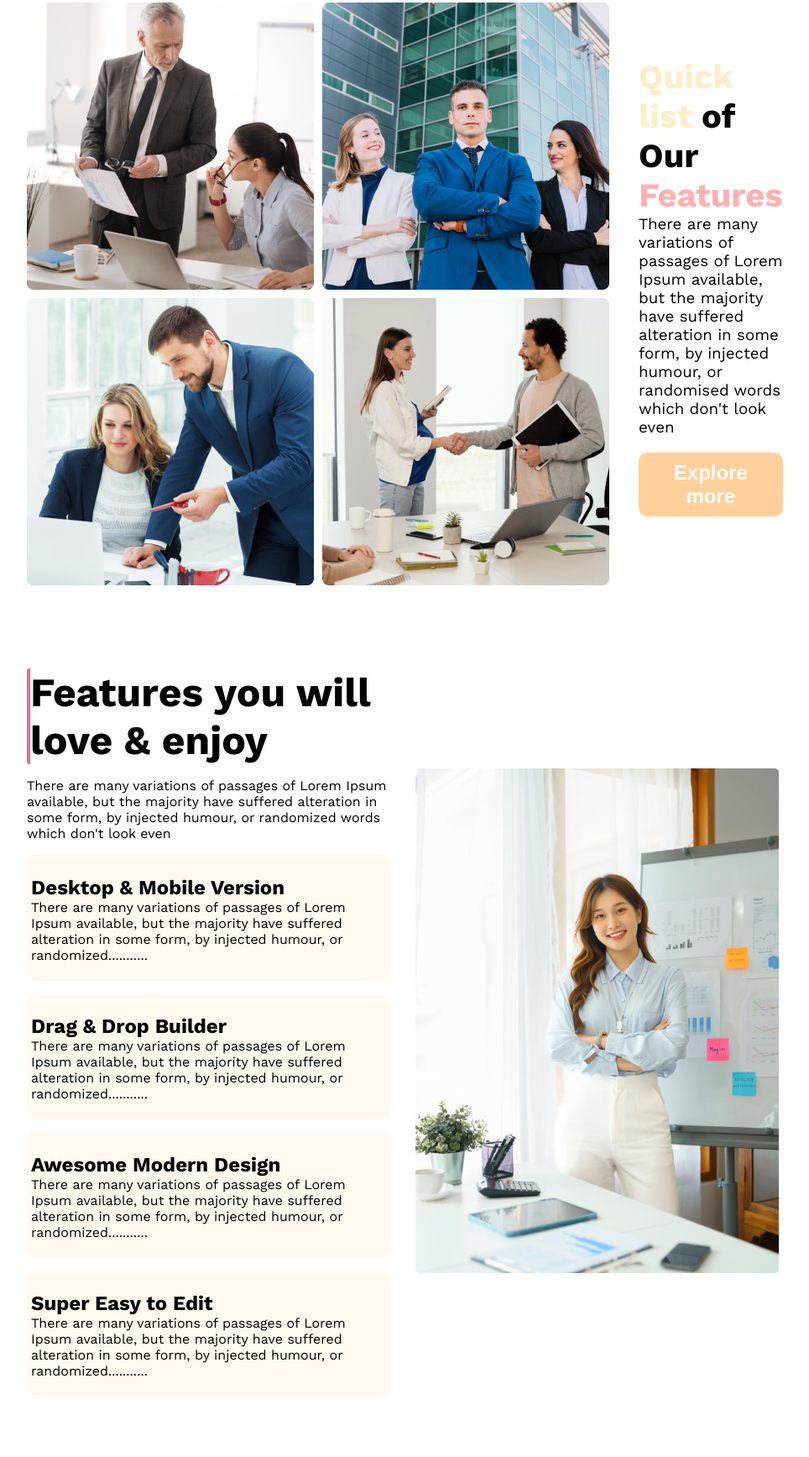
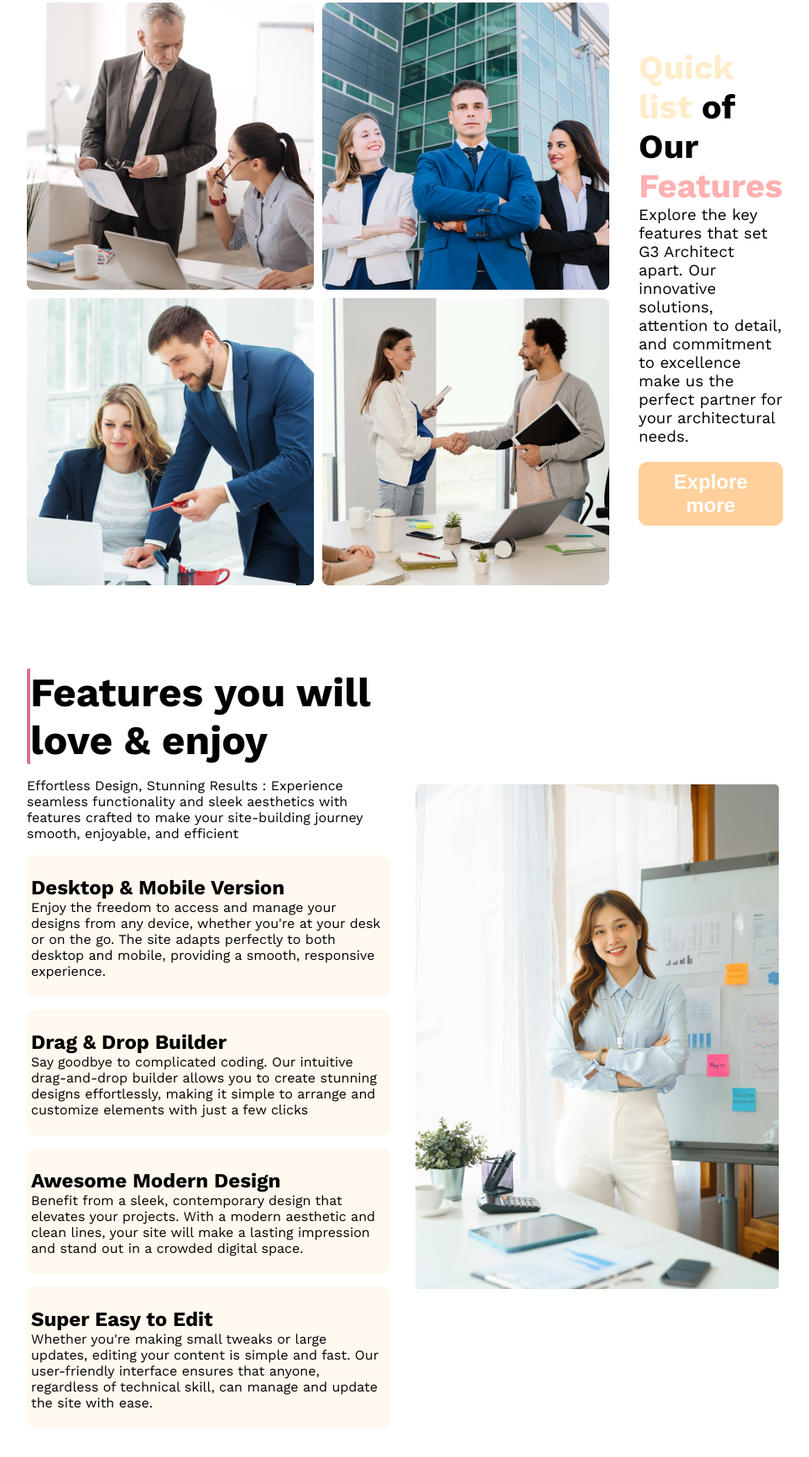
Before and after one commit to WasefUllah/G3_architects_website, a plain HTML site: page index.html in a window 1280 px wide. Shown: the part 1061-2796 px from the top of the page at 84% size, without its empty margins (160-1124 px from the left). Drawn offline with nearby package versions, Linux system fonts and the light colour scheme.

Commit message:
edited texts

```diff
--- a/index.html
+++ b/index.html
@@ -21,9 +21,10 @@
         <div class="header_info">
           <h1 class="header_title">Brand New Group of Architects</h1>
           <h3 class="header_subtitle">
-            There are many variations of passages of Lorem Ipsum available, but
-            the majority have suffered alteration in some form, by injected
-            humour, or randomized words which don't look even
+            A dynamic team of architects dedicated to crafting innovative,
+            sustainable, and visually striking designs. We blend creativity with
+            cutting-edge engineering to bring visionary projects to life,
+            transforming spaces with precision and elegance
           </h3>
           <button class="btn t_color">Explore more</button>
         </div>
@@ -52,9 +53,9 @@
             >
           </h1>
           <h3 class="feature_subtitle">
-            There are many variations of passages of Lorem Ipsum available, but
-            the majority have suffered alteration in some form, by injected
-            humour, or randomised words which don't look even
+            Explore the key features that set G3 Architect apart. Our innovative
+            solutions, attention to detail, and commitment to excellence make us
+            the perfect partner for your architectural needs.
           </h3>
           <button class="btn t_color">Explore more</button>
         </div>
@@ -64,42 +65,32 @@
         <div class="architect_info">
           <h1 class="architect_title">Features you will <br />love & enjoy</h1>
           <p class="architect_description">
-            There are many variations of passages of Lorem Ipsum available, but
-            the majority have suffered alteration in some form, by injected
-            humour, or randomized words which don't look even
+            Effortless Design, Stunning Results : Experience seamless functionality and sleek aesthetics with features crafted to make your site-building journey smooth, enjoyable, and efficient
           </p>
 
           <div class="acchitect_feature_container">
             <div class="feature_box">
               <h2 class="box_title">Desktop & Mobile Version</h2>
               <p class="box_description">
-                There are many variations of passages of Lorem Ipsum available,
-                but the majority have suffered alteration in some form, by
-                injected humour, or randomized...........
+                Enjoy the freedom to access and manage your designs from any device, whether you're at your desk or on the go. The site adapts perfectly to both desktop and mobile, providing a smooth, responsive experience.
               </p>
             </div>
             <div class="feature_box">
               <h2 class="box_title">Drag & Drop Builder</h2>
               <p class="box_description">
-                There are many variations of passages of Lorem Ipsum available,
-                but the majority have suffered alteration in some form, by
-                injected humour, or randomized...........
+                Say goodbye to complicated coding. Our intuitive drag-and-drop builder allows you to create stunning designs effortlessly, making it simple to arrange and customize elements with just a few clicks
               </p>
             </div>
             <div class="feature_box">
               <h2 class="box_title">Awesome Modern Design</h2>
               <p class="box_description">
-                There are many variations of passages of Lorem Ipsum available,
-                but the majority have suffered alteration in some form, by
-                injected humour, or randomized...........
+                Benefit from a sleek, contemporary design that elevates your projects. With a modern aesthetic and clean lines, your site will make a lasting impression and stand out in a crowded digital space.
               </p>
             </div>
             <div class="feature_box">
               <h2 class="box_title">Super Easy to Edit</h2>
               <p class="box_description">
-                There are many variations of passages of Lorem Ipsum available,
-                but the majority have suffered alteration in some form, by
-                injected humour, or randomized...........
+                Whether you're making small tweaks or large updates, editing your content is simple and fast. Our user-friendly interface ensures that anyone, regardless of technical skill, can manage and update the site with ease.
               </p>
             </div>
           </div>
@@ -113,8 +104,7 @@
         <div class="fact_info">
           <h1 class="fact_title">Some facts</h1>
           <p class="fact_description">
-            There are many variations of passages of Lorem Ipsum available, but
-            the majority have suffered alteration.
+            Here are a few facts that highlight the power and reliability of our platform:
           </p>
         </div>
         <div class="fact_boxes">
@@ -150,17 +140,21 @@
           </p>
         </div>
         <div class="sponsor_img">
-          <img src="images/sponsors/spotify.png" alt=""><img src="images/sponsors/amazon.png" alt=""><img src="images/sponsors/google.png" alt=""><img src="images/sponsors/telerama.png" alt=""><img src="images/sponsors/figma.png" alt="">
+          <img src="images/sponsors/spotify.png" alt="" /><img
+            src="images/sponsors/amazon.png"
+            alt=""
+          /><img src="images/sponsors/google.png" alt="" /><img
+            src="images/sponsors/telerama.png"
+            alt=""
+          /><img src="images/sponsors/figma.png" alt="" />
         </div>
       </section>
     </main>
 
     <footer>
-
       <div class="copyrights p_color">
         All rights reserved copyright@2023 startup landing page design
       </div>
-
     </footer>
   </body>
 </html>
```
Also changed, not shown: emni.html (deleted, +0 -13 lines).
